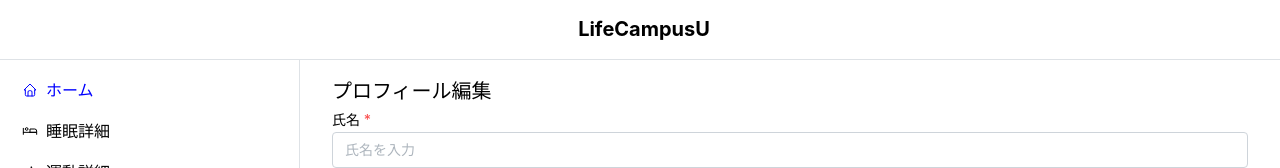
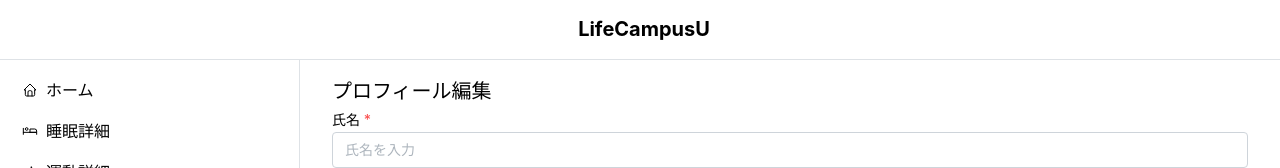
Before and after one commit to IsseTeruhi-uni/life-campus-u, a Next.js app in the folder src/: page /user in a window 1280 px wide. Shown: the top 168 px of the page. Built offline with nearby package versions, Linux system fonts and the light colour scheme; no server answers.

Commit message:
fix:レイアウトの修正

```diff
--- a/src/app/layout.tsx
+++ b/src/app/layout.tsx
@@ -82,7 +82,7 @@
 											fz="xl"
 											fw={700}
 											component={Link}
-											href="/"
+											href="/home"
 										>
 											LifeCampusU
 										</Text>
@@ -108,14 +108,14 @@
 								label={
 									<div style={{ display: "flex", alignItems: "center" }}>
 										<IconHome
-											style={pathname === "/user" ? { color: "blue" } : {}}
+											style={pathname === "/home" ? { color: "blue" } : {}}
 											size="1rem"
 											stroke={1.5}
 										/>
 										<Text
 											style={{
 												marginLeft: "0.5rem",
-												color: pathname === "/user" ? "blue" : "inherit",
+												color: pathname === "/home" ? "blue" : "inherit",
 											}}
 										>
 											ホーム
@@ -123,7 +123,7 @@
 									</div>
 								}
 								component={Link}
-								href="/"
+								href="/home"
 							/>
 							<NavLink
 								label={
```
